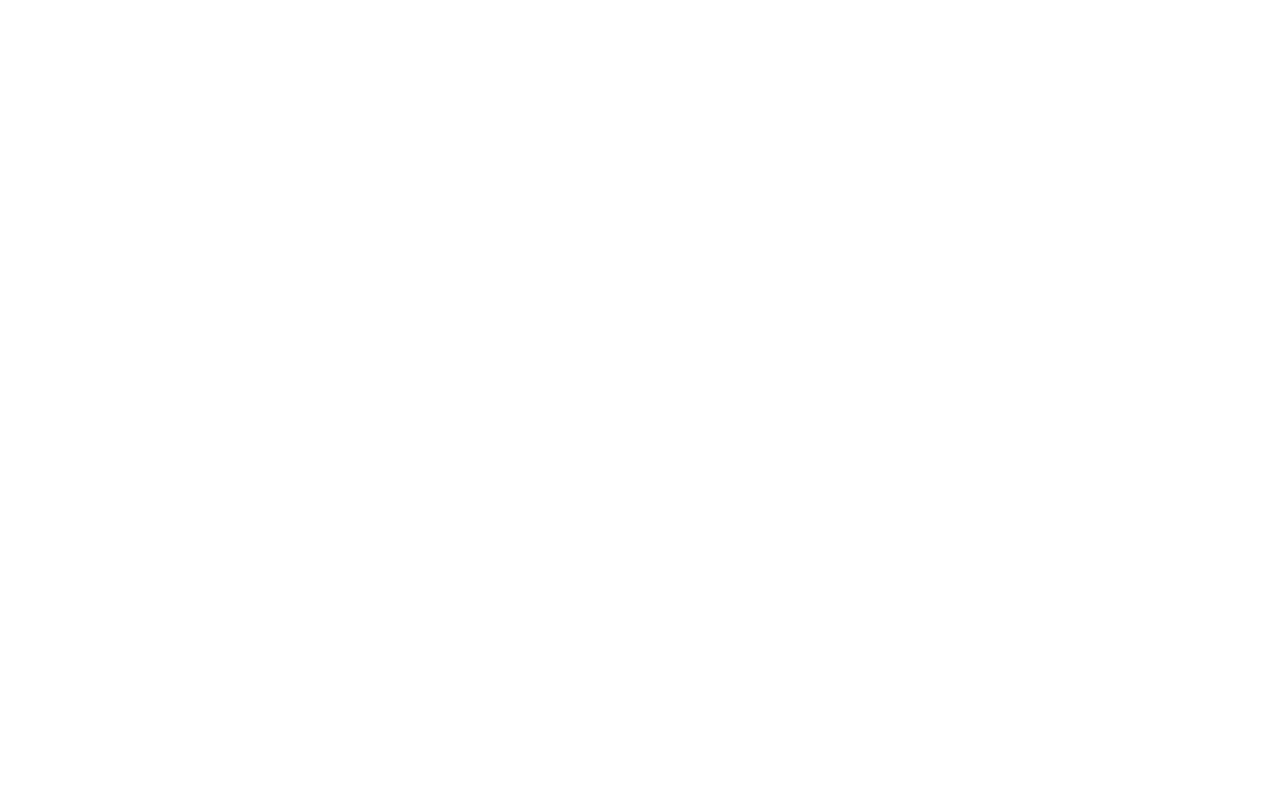
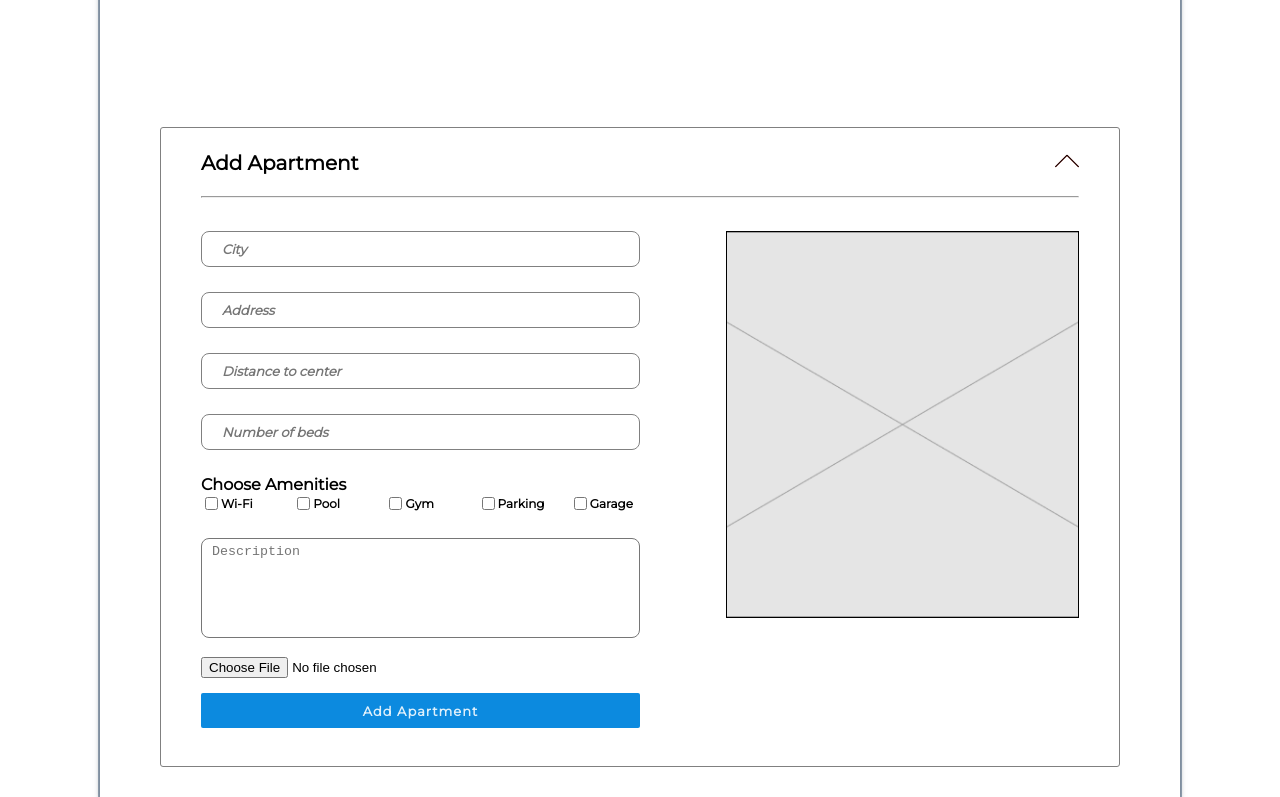
Before and after one commit to Revazza/Altexsoft-Project, a React (Create React App) app: page /profile in a window 1280 px wide. Shown: the part 618-1415 px from the top of the page. Before the commit the page ends 800 px from the top, so only its background shows below. Built offline with nearby package versions, Linux system fonts and the light colour scheme; a web font is replaced by a local one.

Commit message:
Routes Fixed

```diff
--- a/src/App.js
+++ b/src/App.js
@@ -27,14 +27,11 @@
           <Route path="/auth">
             <Authentication />
           </Route>
+          <Route path="/profile">
+            <Profile />
+          </Route>
           <Route path="/">
             <Home />
-          </Route>
-          <Route path="/result">
-            <h1>I am result</h1>
-          </Route>
-          <Route path="/profile">
-            <Profile />
           </Route>
           <Route exact path="*">
             <Redirect to='/' />
--- a/src/components/profile/ProfileLayout.module.css
+++ b/src/components/profile/ProfileLayout.module.css
@@ -6,7 +6,7 @@
   top: 100px;
   box-sizing: border-box;
   padding: 25px 60px 30px 60px;
-  box-shadow: rgba(6, 24, 44, 0.4) 0px 0px 0px 2px, rgba(6, 24, 44, 0.65) 0px 4px 6px -1px, rgba(255, 255, 255, 0.08) 0px 1px 0px inset;
+  box-shadow: rgba(15, 45, 80, 0.4) 0px 0px 0px 2px, rgba(6, 24, 44, 0.65) 0px 4px 6px -1px, rgba(255, 255, 255, 0.08) 0px 1px 0px inset;
 }
 .update_info_section{
   width: 100%;
--- a/src/components/profile/apartment/AddApartment.js
+++ b/src/components/profile/apartment/AddApartment.js
@@ -1,19 +1,19 @@
-import React, { useRef, useState } from "react";
+import React, { useEffect, useRef, useState } from "react";
 import classes from "./AddApartment.module.css";
 
 import Input from "../../../UI/input/Input";
 
 import Button from "../../../UI/Button";
 
-function AddApartment() {
+function AddApartment(props) {
   const cityRef = useRef();
   const addressRef = useRef();
   const distanceRef = useRef();
   const bedRef = useRef();
   const [imgSrc, setImgSrc] = useState(undefined);
+
   const handleFileChange = (event) => {
     const src = URL.createObjectURL(event.target.files[0]);
-    console.log(src);
     setImgSrc(src);
   };
 
@@ -37,23 +37,23 @@
           <div id={classes.checkbox_container}>
             <div className={classes.checkbox_wrapper}>
               <input type="checkbox" name="wifi" />
-              <label for="wifi">Wi-Fi</label>
+              <label htmlFor="wifi">Wi-Fi</label>
             </div>
             <div className={classes.checkbox_wrapper}>
               <input type="checkbox" name="pool" />
-              <label for="pool">Pool</label>
+              <label htmlFor="pool">Pool</label>
             </div>
             <div className={classes.checkbox_wrapper}>
               <input type="checkbox" name="gym" />
-              <label for="gym">Gym</label>
+              <label htmlFor="gym">Gym</label>
             </div>
             <div className={classes.checkbox_wrapper}>
               <input type="checkbox" name="parking" />
-              <label for="parking">Parking</label>
+              <label htmlFor="parking">Parking</label>
             </div>
             <div className={classes.checkbox_wrapper}>
               <input type="checkbox" name="garage" />
-              <label for="garage">Garage</label>
+              <label htmlFor="garage">Garage</label>
             </div>
           </div>
         </div>
@@ -65,7 +65,7 @@
       <div className={classes.photo_wrapper}>
         <img
           src={imgSrc ? imgSrc : "./assets/Rectangle.png"}
-          alt="Uploaded Image"
+          alt="Your Image"
         />
       </div>
       <div className={classes.submit_btn}>
--- a/src/components/profile/apartment/AddApartment.module.css
+++ b/src/components/profile/apartment/AddApartment.module.css
@@ -6,7 +6,23 @@
   display: flex;
   justify-content: space-between;
   position: relative;
+  animation-name: showApartment;
+  animation-duration: 300ms;
+  animation-fill-mode: forwards;
+  animation-timing-function: ease-in;
 }
+
+@keyframes showApartment {
+  from{
+    height: 0;
+    opacity: 0;
+  }
+  to{
+    opacity: 1;
+    height: 550px;
+  }
+}
+
 
 .apartment_attributes{
   width: 50%;
--- a/src/components/profile/apartment/Apartment.module.css
+++ b/src/components/profile/apartment/Apartment.module.css
@@ -4,7 +4,6 @@
   margin-top: 60px;
   width: 100%;
   min-height: 50px;
-  border: 1px solid brown;
 }
 
 .wrap_section{
@@ -15,13 +14,22 @@
   border: 1px solid grey;
   border-radius: 3px;
 }
+
 .show_apartment{
   height: 50px;
   width: 100%;
   display: flex;
   justify-content: space-between;
   align-items: center;
+  cursor: pointer;
+
 }
+.show_apartment * {
+  cursor: pointer;
+
+}
+
+
 .title label{
   font-size: 20px;
 }
--- a/src/pages/Authentication.js
+++ b/src/pages/Authentication.js
@@ -13,7 +13,6 @@
   const handleNewUser = (newUser) => {
     console.log(newUser);
     delete newUser.image;
-    console.log(newUser);
     sendRequest("https://localhost:7043/api/User", {
       method: "POST",
       headers: {
@@ -21,6 +20,7 @@
       },
       body: JSON.stringify({ ...newUser }),
     });
+
   };
   const handleLogin = (user) => {
     console.log(user);
```
